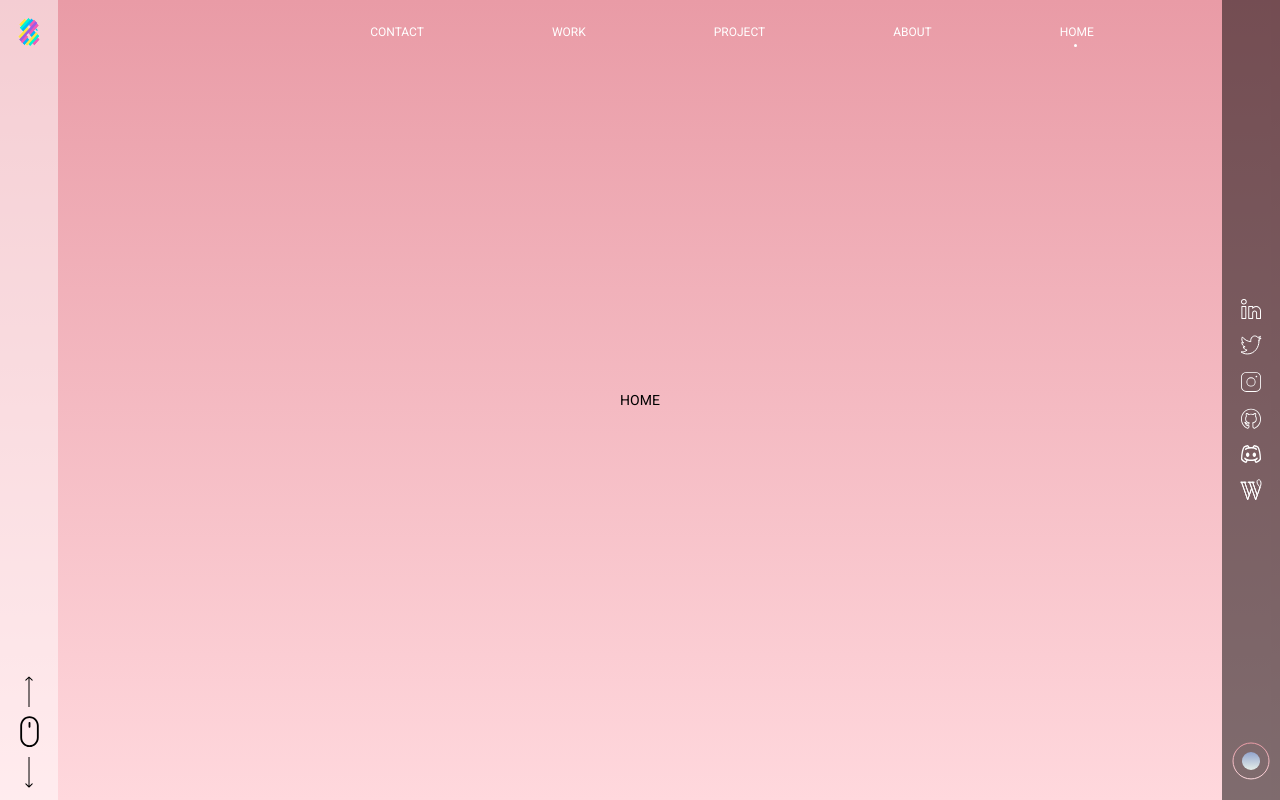
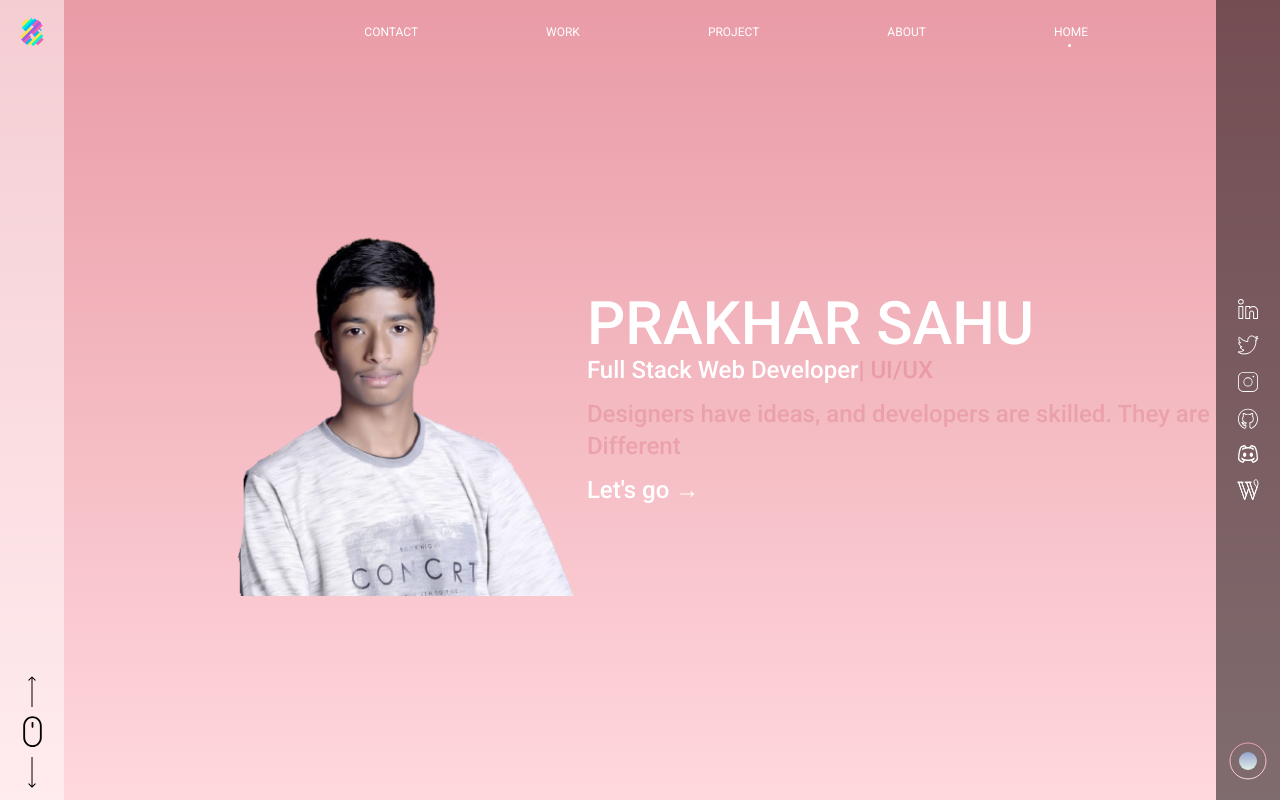
Before and after one commit to prakhar-5447/angular-portfolio, an Angular app: page / in a window 1280 px wide. Shown: the top 800 px of the page. Built offline with nearby package versions, Linux system fonts and the light colour scheme.

Commit message:
fix navbar and components

```diff
--- a/src/app/app.component.html
+++ b/src/app/app.component.html
@@ -1,8 +1,9 @@
-<div class="fixed h-full w-screen flex text-xs text-white">
+<div class="h-full w-screen flex text-xs text-white">
   <!-- LEFT BAR -->
   <div
-    [ngClass]="{ hidden: innerWidth <= 1024 }"
-    class="left_bar bg-white/[0.5] w-16 h-full flex justify-between flex-col items-center"
+    *ngIf="innerWidth >= 1110"
+    [ngClass]="{ hidden: innerWidth < 1110 }"
+    class="left_bar fixed bg-white/[0.5] w-16 h-full flex justify-between flex-col items-center"
   >
     <img src="../assets/images/pixel8cloud.png" class="h-16 w-16" alt="" />
     <div class="h-28 flex flex-col items-center justify-between mb-3">
@@ -10,7 +11,7 @@
       <img
         class="cursor-pointer"
         src="../assets/images/mouse/ArrowUp.svg"
-        (click)="scrollUp()"
+        (click)="scroll(0)"
         alt=""
       />
 
@@ -21,69 +22,89 @@
       <img
         class="cursor-pointer"
         src="../assets/images/mouse/ArrowDown.svg"
-        (click)="scrollDown()"
+        (click)="scroll(height)"
         alt=""
       />
     </div>
   </div>
 
+  <!-- NAV AND COMPONENTS -->
+  <div
+    id="tab"
+    class="flex flex-col w-full md:container md:mx-auto"
+  >
     <!-- NAVBAR -->
     <nav
+      *ngIf="innerWidth >= 1110"
       [ngClass]="{
-      hidden: innerWidth <= 1024,
         'justify-center': innerWidth <= 1200
       }"
-    class="w-full h-16 flex items-center justify-end transition-colors ease-in-out delay-100 select-none"
+      class="w-full px-16 h-16 fixed top-0 right-0 flex items-center justify-end transition-colors ease-in-out delay-100"
     >
-    <ul class="flex py-6">
+      <ul id="ul" class="w-full flex justify-end py-6">
         <li class="CONTACT mx-16 ml-32">
-        <a (click)="scrollDown()" class="cursor-pointer">CONTACT</a>
+          <a (click)="scroll(height)" class="cursor-pointer">CONTACT</a>
         </li>
         <li class="WORK mx-16">
-        <a (click)="scrollMidDown()" class="cursor-pointer">WORK</a>
+          <a (click)="scroll(height / 2)" class="cursor-pointer">WORK</a>
         </li>
         <li class="PROJECT mx-16">
-        <a (click)="scrollMid()" class="cursor-pointer">PROJECT</a>
+          <a (click)="scroll(height / 3)" class="cursor-pointer">PROJECT</a>
         </li>
         <li class="ABOUT mx-16">
-        <a (click)="scrollMidUp()" class="cursor-pointer">ABOUT</a>
+          <a (click)="scroll(height / 6)" class="cursor-pointer">ABOUT</a>
         </li>
         <li class="HOME mx-16 mr-32 active">
-        <a (click)="scrollUp()" class="cursor-pointer">HOME</a>
+          <a (click)="scroll(0)" class="cursor-pointer">HOME</a>
         </li>
       </ul>
     </nav>
 
+    <!-- HOME -->
+    <app-home [color]="color"></app-home>
+
+    <!-- ABOUT -->
+    <app-about></app-about>
+
+    <!-- PROJECT -->
+    <app-project></app-project>
+
+    <!-- WORK -->
+    <app-work></app-work>
+
+    <!-- CONTACT -->
+    <app-contact></app-contact>
+  </div>
+
   <!-- TOGGLE -->
   <nav
     *ngIf="show"
-    class="absolute inset-0 flex items-center justify-center select-none bg-black/[0.5]"
+    class="fixed h-full w-full top-0 flex items-center justify-center select-none bg-black/[0.5]"
   >
-    <ul class="flex flex-col text-center">
+    <ul class="flex bg-transparent flex-col text-center">
       <li class="HOME my-2 mt-4">
-        <a (click)="scrollUp()" class="cursor-pointer">HOME</a>
+        <a (click)="scroll(0)" class="cursor-pointer">HOME</a>
       </li>
       <li class="ABOUT my-2">
-        <a (click)="scrollMidUp()" class="cursor-pointer">ABOUT</a>
+        <a (click)="scroll(height / 6)" class="cursor-pointer">ABOUT</a>
       </li>
       <li class="PROJECT my-2">
-        <a (click)="scrollMid()" class="cursor-pointer">PROJECT</a>
+        <a (click)="scroll(height / 3)" class="cursor-pointer">PROJECT</a>
       </li>
       <li class="WORK my-2">
-        <a (click)="scrollMidDown()" class="cursor-pointer">WORK</a>
+        <a (click)="scroll(height / 2)" class="cursor-pointer">WORK</a>
       </li>
       <li class="CONTACT my-2 mb-4">
-        <a (click)="scrollDown()" class="cursor-pointer">CONTACT</a>
+        <a (click)="scroll(height)" class="cursor-pointer">CONTACT</a>
       </li>
     </ul>
   </nav>
 
   <!-- RIGHT BAR -->
   <div
-    [ngClass]="{ 'fixed right-0': innerWidth <= 1024 }"
-    class="right_bar bg-black/[0.5] w-16 h-full flex justify-center items-center"
+    class="right_bar fixed right-0 bg-black/[0.5] w-16 h-full flex justify-center items-center"
   >
-    <div *ngIf="innerWidth <= 1024" class="absolute top-3">
+    <div *ngIf="innerWidth < 1110" class="absolute top-3">
       <button mat-icon-button (click)="toogle()">
         <mat-icon>more_vert</mat-icon>
       </button>
@@ -152,9 +173,3 @@
     ></ng-template>
   </div>
 </div>
-
-<app-home></app-home>
-<app-about></app-about>
-<app-project></app-project>
-<app-work></app-work>
-<app-contact></app-contact>
--- a/src/app/app.component.ts
+++ b/src/app/app.component.ts
@@ -8,6 +8,7 @@
 export class AppComponent {
   document!: HTMLElement;
   title = 'angular-portfolio';
+  height: number=0;
   color: boolean = true;
   show: boolean = false;
   innerWidth!: number;
@@ -17,6 +18,9 @@
     document.body.classList.add('from-mauvelous');
     document.body.classList.add('to-pale-pink');
     this.onResize();
+    for (let i = 0; i <= 5; i++) {
+      this.height=this.height + document.body.clientHeight;
+    }
   }
 
   // TOGGLE SIDE NAVBAR
@@ -45,32 +49,18 @@
   }
 
   // SCROLL
-  scrollUp() {
-    window.scrollTo(0, 0);
-  }
-
-  scrollMid() {
-    window.scrollTo(0, document.body.scrollHeight / 2 - 450);
-  }
-
-  scrollDown() {
-    window.scrollTo(0, document.body.scrollHeight);
-  }
-  scrollMidUp() {
-    window.scrollTo(0, document.body.scrollHeight / 5);
-  }
-  scrollMidDown() {
-    window.scrollTo(0, document.body.scrollHeight / 2 + 450);
+  scroll(y: number) {
+    window.scrollTo(0, y);
   }
 
   // AUTO ACTIVE LINK ON SCROLL
   @HostListener('window:scroll', [])
   onScroll(): void {
     if (window.pageYOffset > 100) {
-      document.querySelector('nav')!.classList.add('bg-black');
+      document.getElementById('ul')?.classList.add('bg-black');
     } else {
-      if (document.querySelector('nav')!.classList.contains('bg-black'))
-        document.querySelector('nav')!.classList.remove('bg-black');
+      if (document.getElementById('ul')?.classList.contains('bg-black'))
+        document.getElementById('ul')?.classList.remove('bg-black');
     }
 
     const sections = document.querySelectorAll('section');
--- a/src/app/component/home/home.component.html
+++ b/src/app/component/home/home.component.html
@@ -1,4 +1,23 @@
 <!-- HOME -->
-<section id="HOME" class="h-screen flex justify-center items-center">
-  HOME
+<section id="HOME" class="h-screen flex items-center">
+  <div><img src="../../../assets/images/prakhar.png" alt="" /></div>
+  <div class="font-medium text-2xl">
+    <span class="text-6xl">PRAKHAR SAHU</span>
+    <p>
+      <span class="text-white">Full Stack Web Developer</span>
+      <span
+        [ngClass]="{ 'text-mauvelous': color, 'text-wild-blue-yonder': !color }"
+        >| UI/UX</span
+      >
+    </p>
+    <p
+      [ngClass]="{
+        'text-mauvelous/[0.8]': color,
+        'text-wild-blue-yonder/[0.8]': !color
+      }"
+    >
+      Designers have ideas, and developers are skilled. They are Different
+    </p>
+    <button class="cursor-pointer"><a (click)="scrollMidUp()" class="cursor-pointer">Let's go &rarr;</a></button>
+  </div>
 </section>
--- a/src/app/component/home/home.component.ts
+++ b/src/app/component/home/home.component.ts
@@ -1,15 +1,16 @@
-import { Component, OnInit } from '@angular/core';
+import { Component, Input, OnInit } from '@angular/core';
 
 @Component({
   selector: 'app-home',
   templateUrl: './home.component.html',
-  styleUrls: ['./home.component.css']
+  styleUrls: ['./home.component.css'],
 })
 export class HomeComponent implements OnInit {
+  @Input() color!: boolean;
+  constructor() {}
 
-  constructor() { }
-
-  ngOnInit(): void {
+  ngOnInit(): void {}
+  scrollMidUp() {
+    window.scrollTo(0, document.body.scrollHeight / 5);
   }
-
 }
```
Also changed, not shown: src/assets/images/prakhar.png (added). Lines whose indentation alone changed are shown as unchanged.
